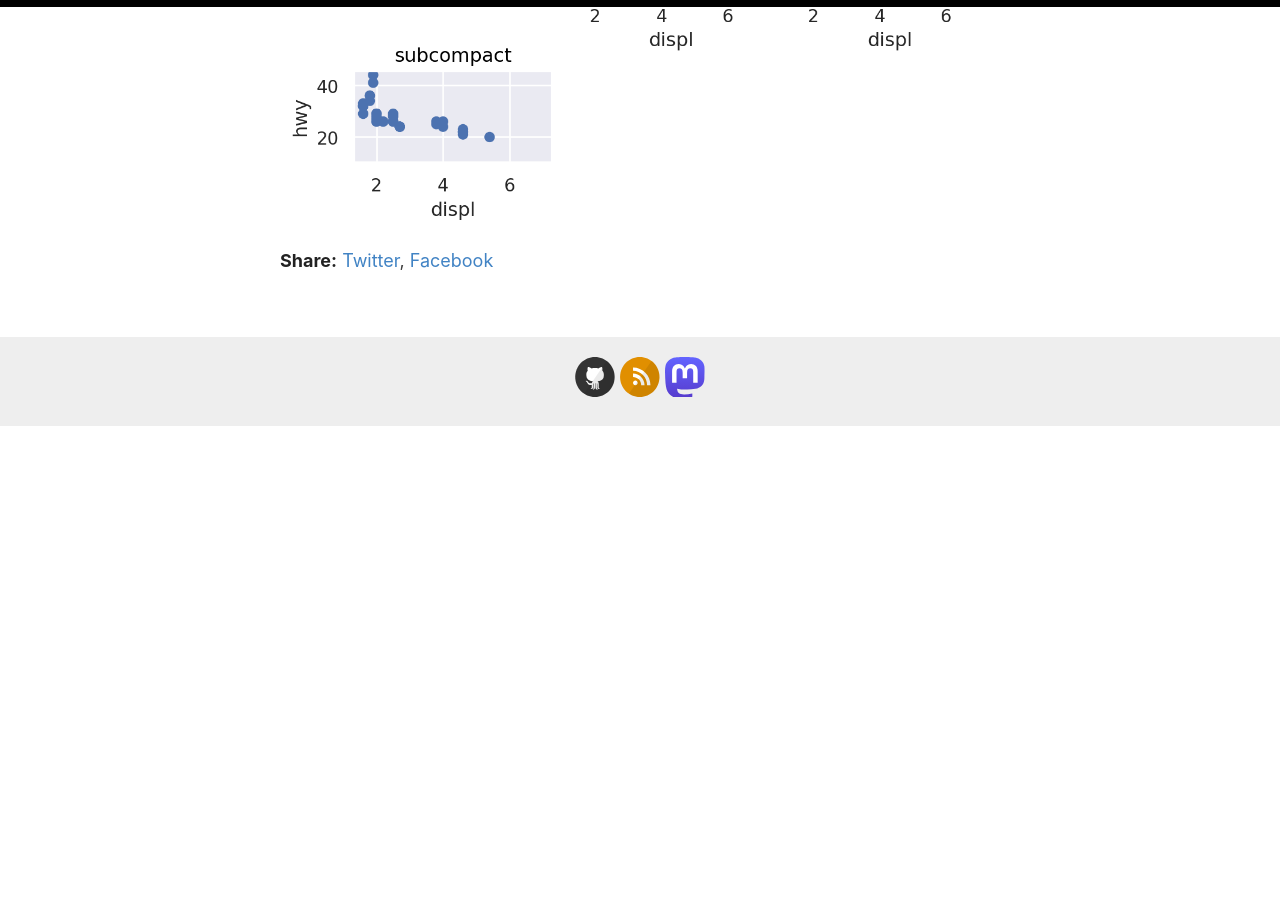
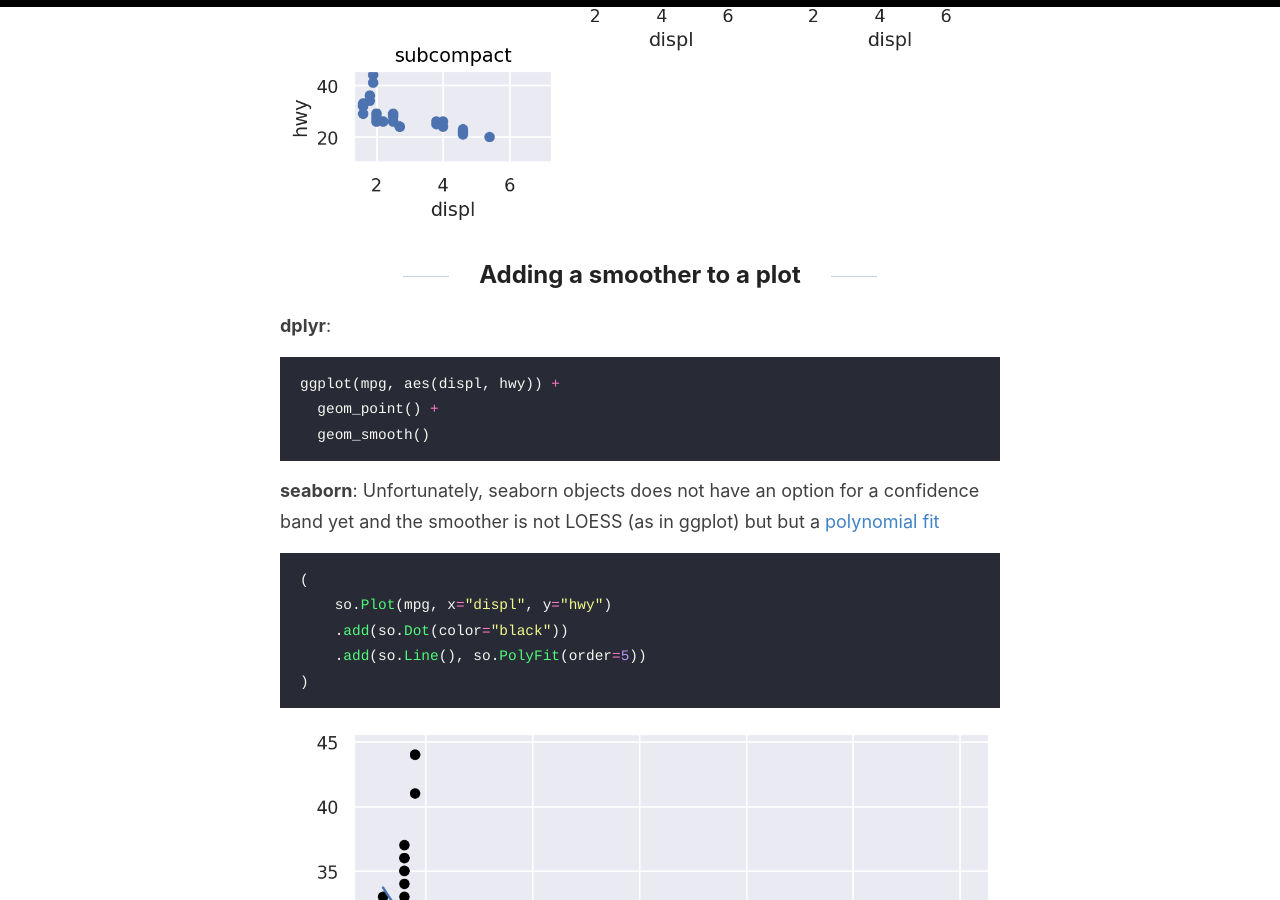
Before and after one commit to krz/krz.github.io, a Jekyll site: the page built from _posts/2024-01-15-Comparing-the-seaborn-objects-interface-with-ggplot2.md, in a window 1280 px wide and 900 px high, scrolled down 5865 px. Built offline with Jekyll 4.4.1, drawn with Linux system fonts in a browser that asks for light colours; before the commit the page ends 6292 px from its top, so only the background shows below that.

Commit message:
add smooth

````diff
--- a/_posts/2024-01-15-Comparing-the-seaborn-objects-interface-with-ggplot2.md
+++ b/_posts/2024-01-15-Comparing-the-seaborn-objects-interface-with-ggplot2.md
@@ -124,3 +124,25 @@ the `wrap=3` argument limits it to 3 plots per column, like the ggplot example
 )
 ```
 ![](/images/output6.png)
+
+
+## Adding a smoother to a plot
+
+**dplyr**:
+```r
+ggplot(mpg, aes(displ, hwy)) +
+  geom_point() +
+  geom_smooth()
+```
+
+**seaborn**:
+Unfortunately, seaborn objects does not have an option for a confidence band yet
+and the smoother is not LOESS (as in ggplot) but but a [polynomial fit](https://github.com/mwaskom/seaborn/issues/3320)
+```python
+(
+    so.Plot(mpg, x="displ", y="hwy")
+    .add(so.Dot(color="black"))
+    .add(so.Line(), so.PolyFit(order=5))
+)
+```
+![](/images/output7.png)
````
